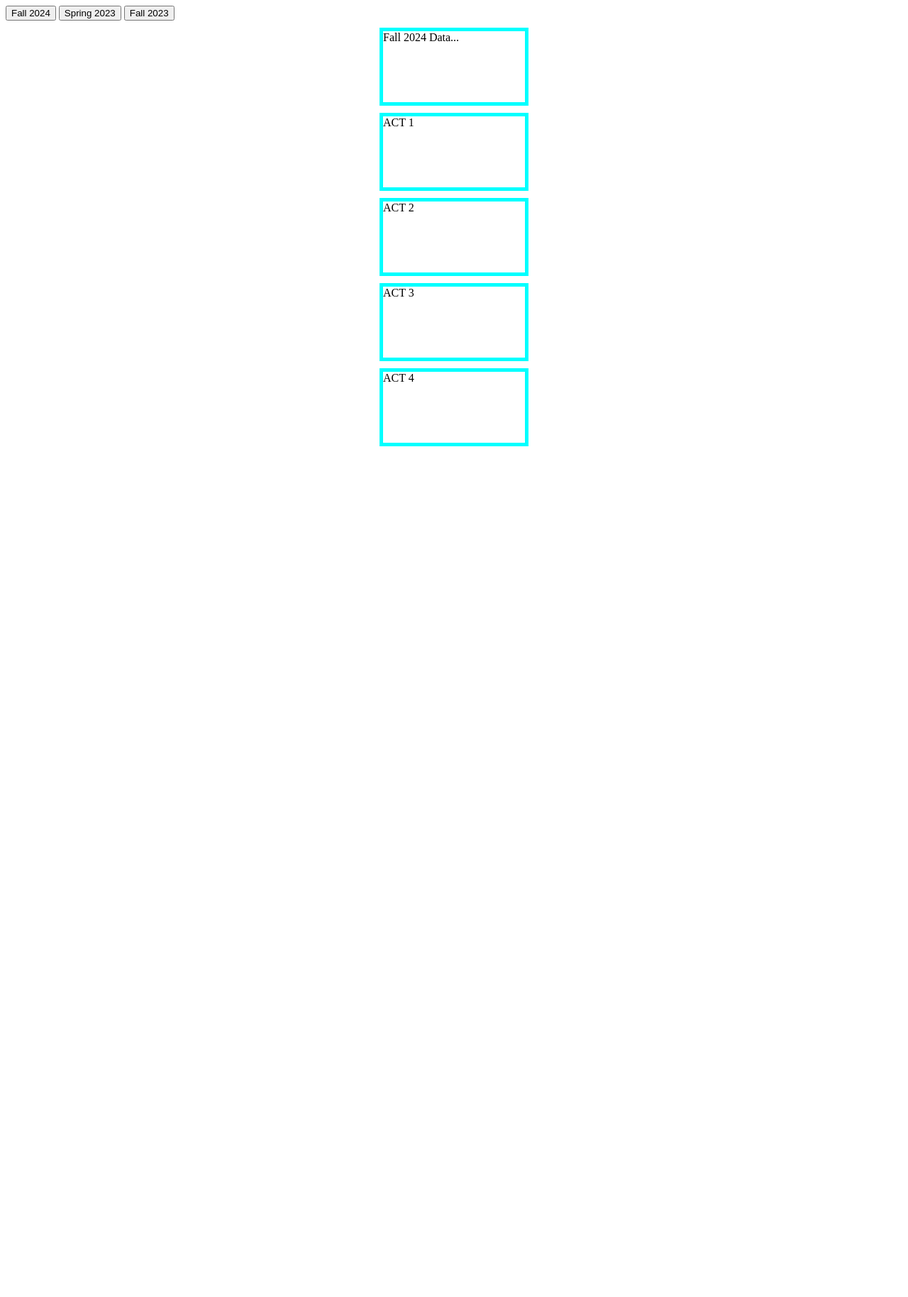
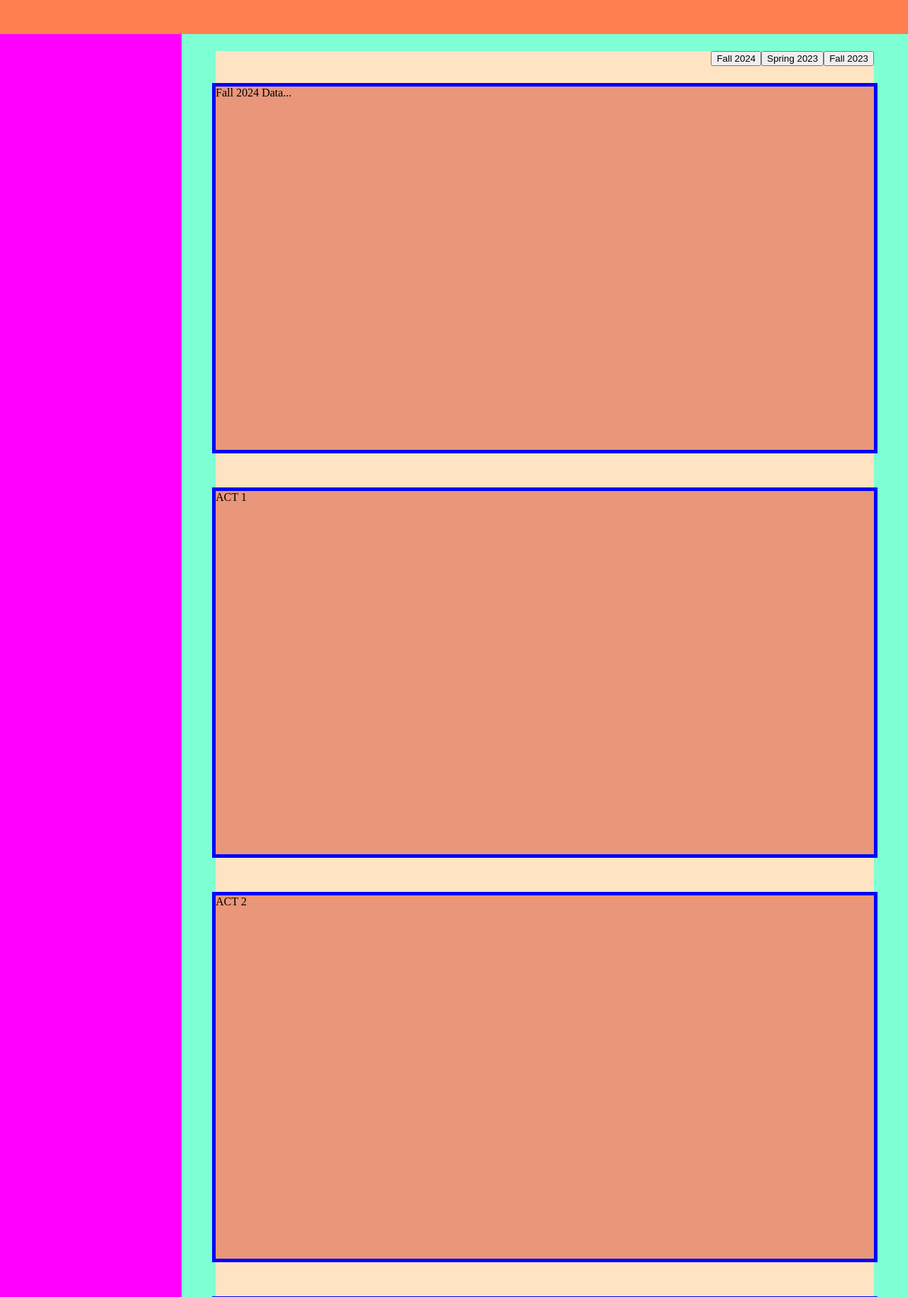
Before and after one commit to sig-pi-wm/act-website, a Flask app: page /data in a window 1280 px wide. Shown: the top 1828 px of the page at 71% size. Run offline with Flask 3, Linux system fonts and the light colour scheme; parts of the project's set-up code (start-up, migrations or seed data) failed here and were passed over.

Commit message:
a bit more frontend

```diff
--- a/static/style.css
+++ b/static/style.css
@@ -1,19 +1,61 @@
+@import url('variables.css');
+
+body {
+    margin: 0;
+    height: 100vh;
+}
+
+.body-header {
+    position: fixed;
+    top: 0;
+    height: var(--header-height);
+    width: 100%;
+    background-color: coral;
+}
+
+.body-main {
+    position: fixed;
+    top: var(--header-height);
+    left: var(--sidenav-width);
+    height: calc(100vh - var(--header-height));
+    width: calc(100% - var(--sidenav-width));
+    overflow-y: auto;
+    background-color: aquamarine;
+}
+
+.sidenav {
+    position: fixed;
+    top: var(--header-height);
+    width: var(--sidenav-width);
+    height: calc(100vh - var(--header-height));
+    background-color: fuchsia;
+}
+
 .data-tabs {
+    width: 100%;
     display: flex;
     flex-direction: row;
+    justify-content: flex-end;
 }
 
-main {
+.scorecards {
     display: flex;
     flex-direction: column;
     align-items: center;
+    margin-top: 1.5rem;
+    margin-bottom: 1.5rem;
+    margin-left: 3rem;
+    margin-right: 3rem;
+    background-color: bisque;
 }
 
 .scorecard {
-    width: 200px;
-    height: 100px;
+    width: 100%;
+    height: 32rem;
     border-style: solid;
     border-width: thick;
-    border-color: cyan;
-    margin-top: 10px;
+    border-color: blue;
+    background-color: darksalmon;
+    margin-bottom: 1.5rem;
+    margin-top: 1.5rem;
 }
--- /dev/null
+++ b/static/variables.css
@@ -0,0 +1,4 @@
+:root {
+    --sidenav-width: 16rem;
+    --header-height: 3rem;
+}
--- a/templates/base.html
+++ b/templates/base.html
@@ -9,7 +9,14 @@
         <link rel="stylesheet" href="../static/style.css">
     </head>
     <body>
-        {% block main %}
-        {% endblock %}
+        <header class="body-header">
+
+        </header>
+        <nav class="sidenav">
+
+        </nav>
+        <main class="body-main">
+        {% block main %}{% endblock %}
+        </main>
     </body>
 </html>
--- a/templates/data.html
+++ b/templates/data.html
@@ -6,21 +6,18 @@
 
 {% block main %}
 
-<div>
-    <header class="data-tabs">
-        <form action="/data" method="POST">
+<div class="scorecards">
+    <form class="data-tabs" action="/data" method="POST">
         {% for season in seasons %}
         <button type="submit" name="season" value="{{ season }}">{{ season }}</button>
         {% endfor %}
     </form>
-    </header>
-    <main>
+
     {% for act in data %}
     <div class="scorecard">
         {{ act }}
     </div>
     {% endfor %}
-    </main>
 </div>
 
 {% endblock %}
```
Lines whose indentation alone changed are shown as unchanged.
